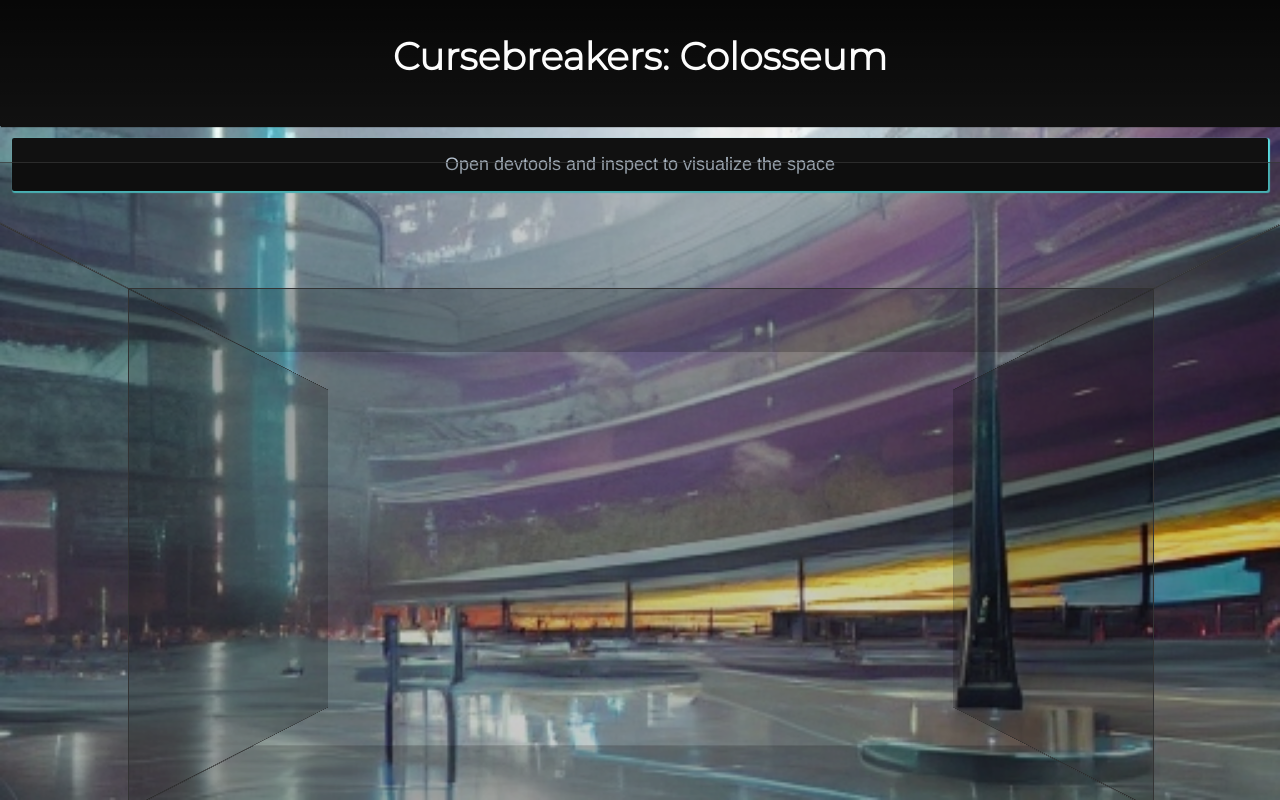
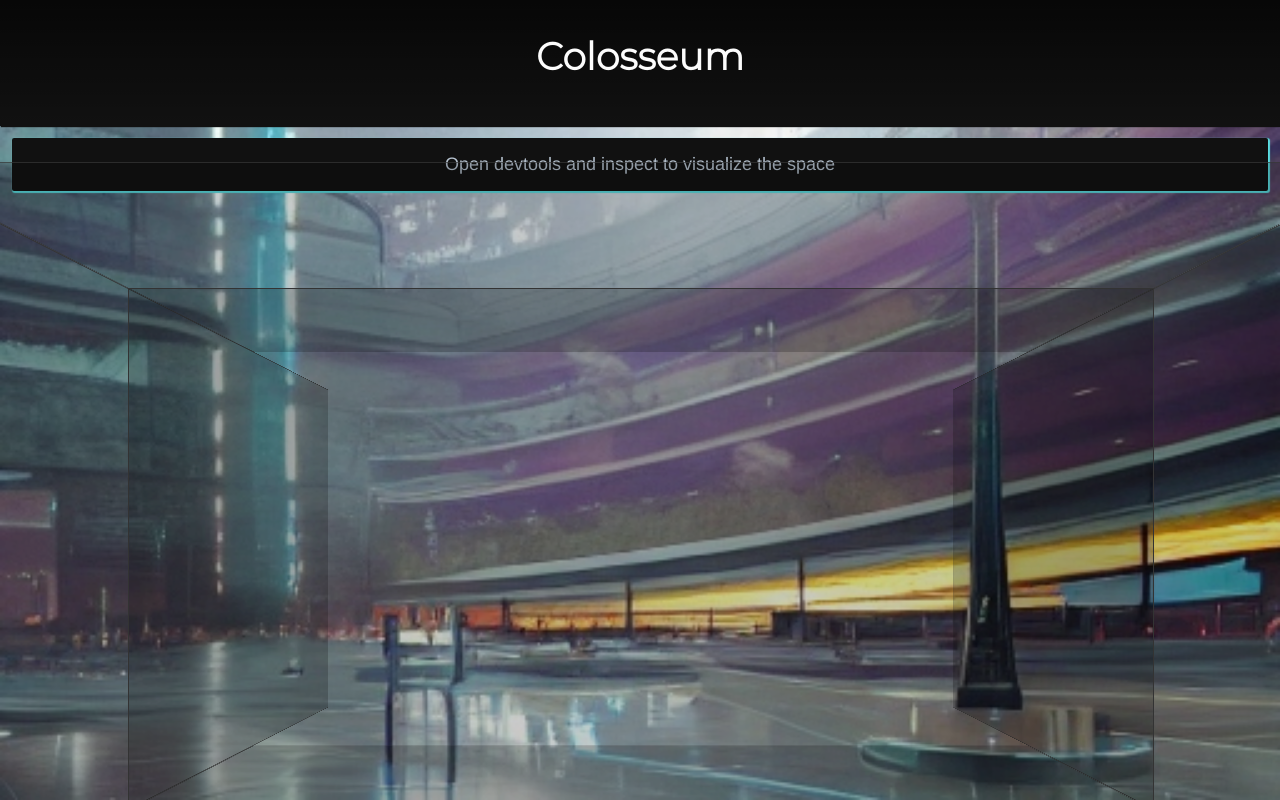
Before and after one commit to cursebreakers/colosseum, a plain HTML site: page room/portal.html in a window 1280 px wide. Drawn offline with Linux system fonts and the light colour scheme; a web font is replaced by a local one.

Commit message:
room alpha updates and mock-up

```diff
--- a/room/portal.html
+++ b/room/portal.html
@@ -10,7 +10,7 @@
     <body class="portbody" style="background-image: url(../resources/img/colosseumback.jpeg); background-size: cover;">
       <header class="coltop">
         <link rel="stylesheet" href="../resources/style.css">
-        <h1 class="colhead">Cursebreakers: Colosseum</h1>
+        <h1 class="colhead">Colosseum</h1>
       </header>
       <p class="p1">Open devtools and inspect to visualize the space</p>
       <div class="cube-container">
```
